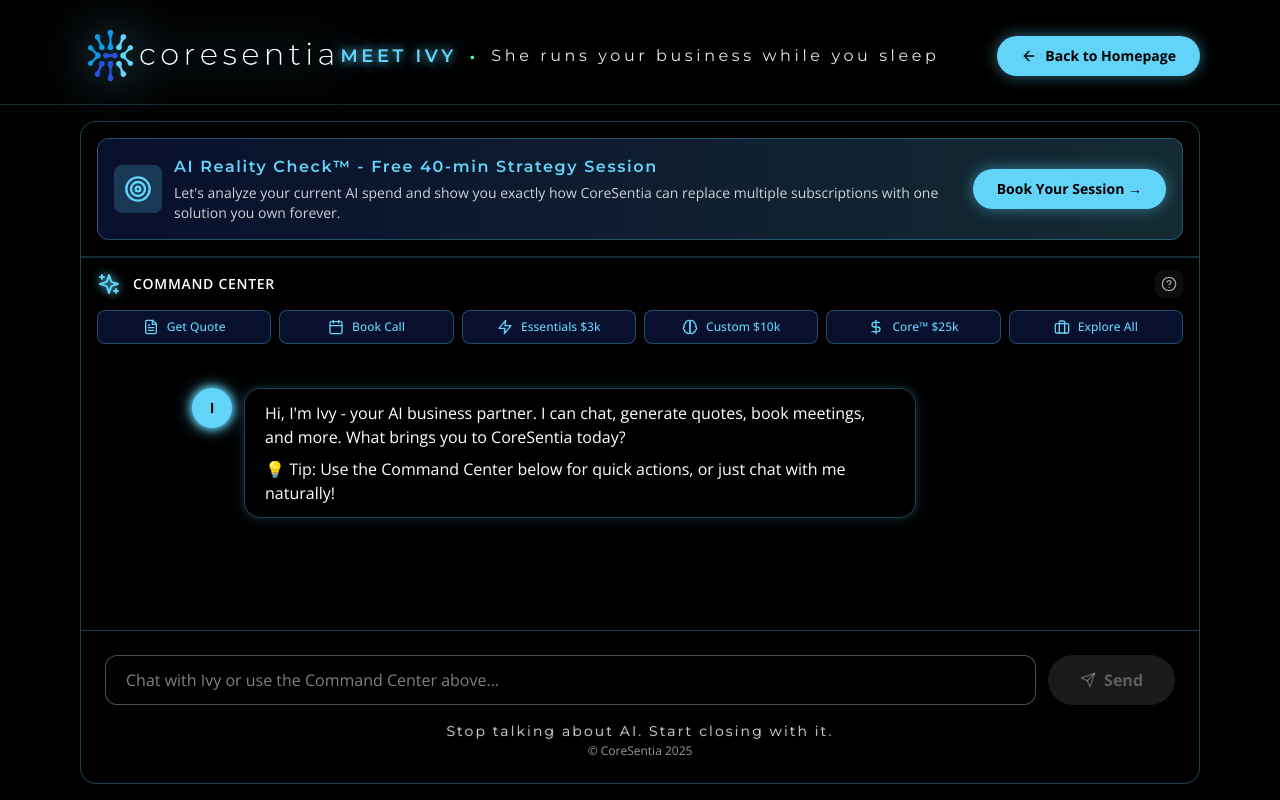
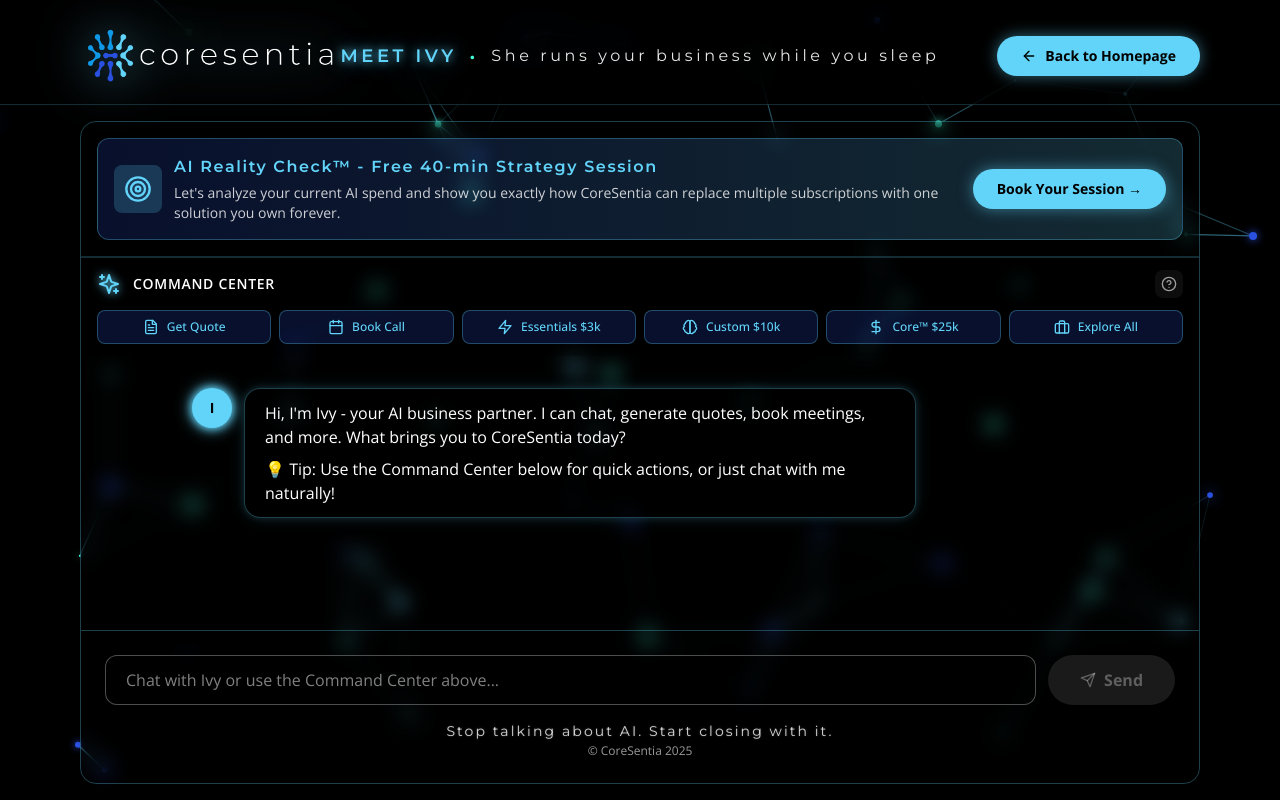
Before and after one commit to CoreSentiaAI/coresentia-lead-response, a Next.js app: page /chat/homepage-visitor in a window 1280 px wide. Built offline with nearby package versions, Linux system fonts and the light colour scheme.

Commit message:
Update ChatInterface.tsx

```diff
--- a/app/components/ChatInterface.tsx
+++ b/app/components/ChatInterface.tsx
@@ -513,7 +513,7 @@
   }
 
   return (
-    <div className="h-screen w-screen flex flex-col overflow-hidden bg-black relative">
+    <div className="h-screen w-screen flex flex-col overflow-hidden relative">
       {/* Network canvas background for entire page */}
       <NetworkCanvas />
 
@@ -663,7 +663,7 @@
           <div
             className="h-full w-full flex flex-col"
             style={{
-              background: 'rgba(0, 0, 0, 0.3)', // Very transparent black
+              background: 'transparent', // Completely transparent
               backdropFilter: 'blur(10px)',
               WebkitBackdropFilter: 'blur(10px)',
               border: '1px solid rgba(98, 212, 249, 0.3)',
```
